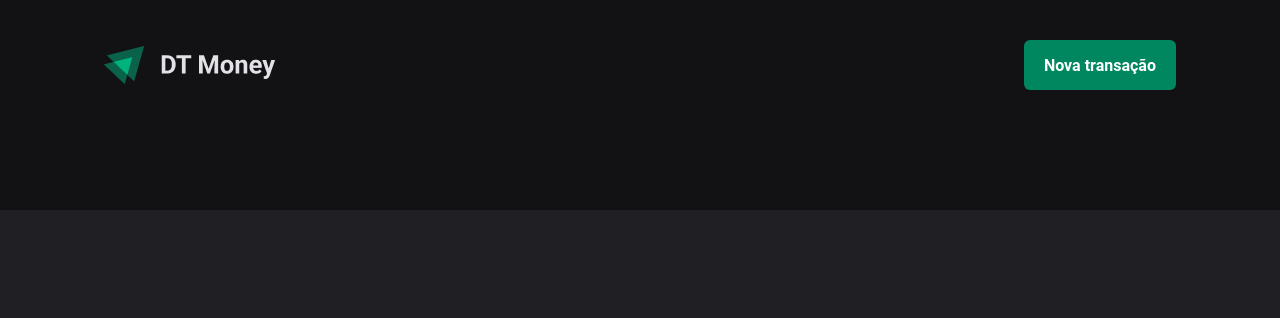
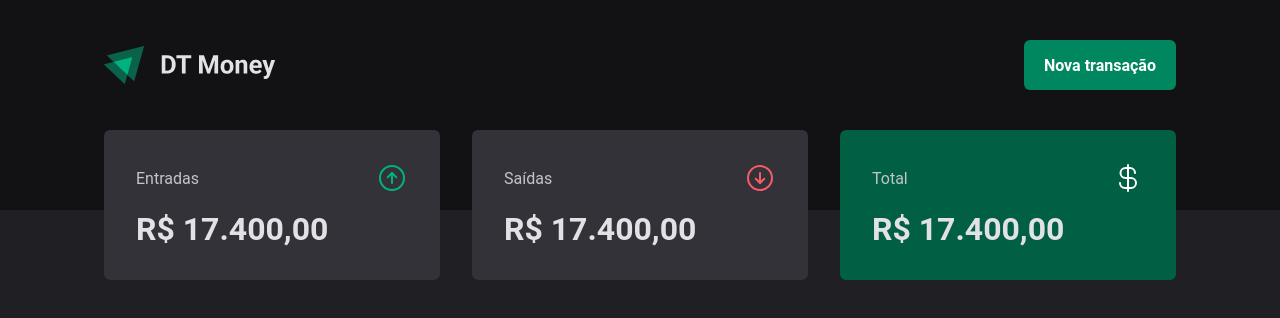
Before and after one commit to marcoscl84/dt-money, a React (Vite) app: page / in a window 1280 px wide. Shown: the top 318 px of the page. Built offline with nearby package versions, Linux system fonts and the light colour scheme.

Commit message:
feat: summary

```diff
--- a/package.json
+++ b/package.json
@@ -9,6 +9,7 @@
     "preview": "vite preview"
   },
   "dependencies": {
+    "phosphor-react": "^1.4.1",
     "react": "^18.2.0",
     "react-dom": "^18.2.0",
     "styled-components": "^5.3.6"
--- /dev/null
+++ b/src/components/Header/Summary/index.tsx
@@ -0,0 +1,38 @@
+import { ArrowCircleDown, ArrowCircleUp, CurrencyDollar } from "phosphor-react";
+import { SummaryCard, SummaryContainer } from "./styles";
+
+export function Summary() {
+  return (
+    <SummaryContainer>
+      <SummaryCard>
+        <header>
+          <span>Entradas</span>
+
+          <ArrowCircleUp size={32} color="#00b37e" />
+        </header>
+
+        <strong>R$ 17.400,00</strong>
+      </SummaryCard>
+
+      <SummaryCard>
+        <header>
+          <span>Saídas</span>
+
+          <ArrowCircleDown size={32} color="#f75a68" />
+        </header>
+
+        <strong>R$ 17.400,00</strong>
+      </SummaryCard>
+
+      <SummaryCard variant="green">
+        <header>
+          <span>Total</span>
+
+          <CurrencyDollar size={32} color="#fff" />
+        </header>
+
+        <strong>R$ 17.400,00</strong>
+      </SummaryCard>
+    </SummaryContainer>
+  );
+}
--- /dev/null
+++ b/src/components/Header/Summary/styles.ts
@@ -0,0 +1,43 @@
+import styled, { css } from "styled-components";
+
+export const SummaryContainer = styled.section`
+  width: 100%;
+  max-width: 1120px;
+  margin: 0 auto;
+  padding: 0 1.5rem;
+
+  display: grid;
+  grid-template-columns: repeat(3, 1fr);
+  gap: 2rem;
+
+  margin-top: -5rem;
+`;
+
+interface SummaryCardProps {
+  variant?: "green";
+}
+
+export const SummaryCard = styled.div<SummaryCardProps>`
+  background: ${(props) => props.theme["gray-600"]};
+  border-radius: 6px;
+  padding: 2rem;
+
+  header {
+    display: flex;
+    align-items: center;
+    justify-content: space-between;
+    color: ${(props) => props.theme["gray-300"]};
+  }
+
+  strong {
+    display: block;
+    margin-top: 1rem;
+    font-size: 2rem;
+  }
+
+  ${(props) =>
+    props.variant === "green" &&
+    css`
+      background: ${props.theme["green-700"]};
+    `}
+`;
--- a/src/pages/Transactions/index.tsx
+++ b/src/pages/Transactions/index.tsx
@@ -1,9 +1,12 @@
 import { Header } from "../../components/Header";
+import { Summary } from "../../components/Header/Summary";
 
-export function Transactions(){
-    return(
-        <div>
-            <Header />
-        </div>
-    )
+export function Transactions() {
+  return (
+    <div>
+      <Header />
+
+      <Summary />
+    </div>
+  );
 }
```
Also changed, not shown: 1 other file (tests, documents, lock files or other folders).
